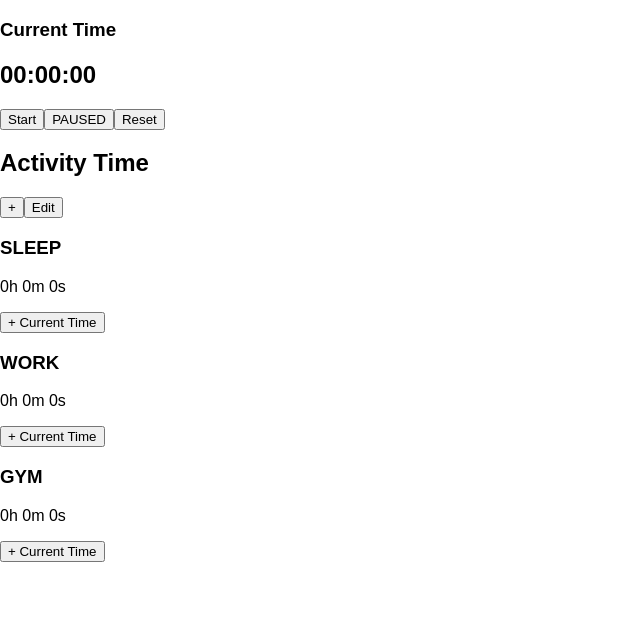
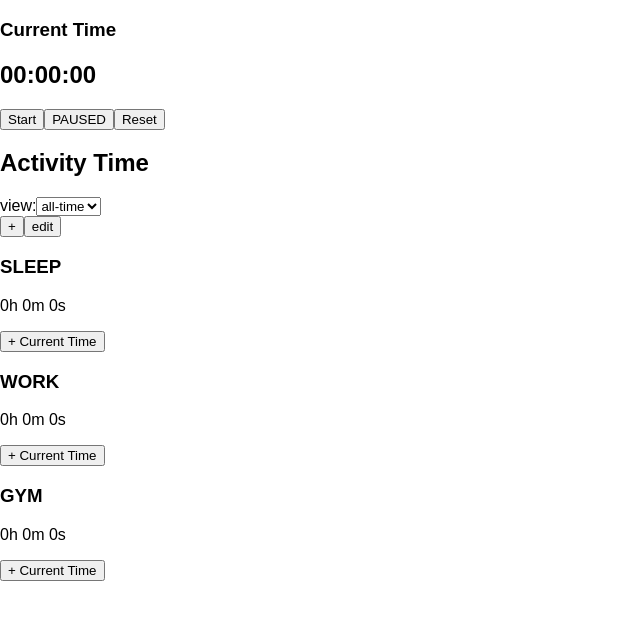
Before and after one commit to Mxke-N/react-day-tracker, a React (Vite) app: page / in a window 1280 px wide. Shown: the top 620 px of the page, without its empty margins (0-640 px from the left). Built offline with nearby package versions, Linux system fonts and the light colour scheme.

Commit message:
add feature to reset activity time

```diff
--- a/src/components/ActivityListItem.jsx
+++ b/src/components/ActivityListItem.jsx
@@ -2,7 +2,7 @@ import React, { useState, useEffect } from "react";
 import { useActivity } from "../contexts/ActivityContext.jsx";
 
 function ActivityListItem({ activity }) {
-  const { option, updateActivityName, addTimeToActivity, deleteActivity } = useActivity();
+  const { option, updateActivityName, addTimeToActivity, deleteActivity, resetActivityTime } = useActivity();
   const [activityName, setActivityName] = useState(activity.name);
 
   useEffect(() => {
@@ -40,6 +40,10 @@ function ActivityListItem({ activity }) {
     deleteActivity(activity.id);
   }
 
+  function onResetActivityTimeClick() {
+    resetActivityTime(activity.id);
+  }
+
   return (
     <div className="activity-list-item">
     {option === "edit" ? (
@@ -53,7 +57,7 @@ function ActivityListItem({ activity }) {
         />
         <p>{formatTime()}</p>
         <div className="edit-activity-buttons">
-          <button>Reset Activity Time</button>
+          <button onClick={onResetActivityTimeClick}>Reset Activity Time</button>
           <button onClick={onDeleteActivityClick}>Delete Activity</button>
         </div>
       </>
--- a/src/components/ActivityOptions.jsx
+++ b/src/components/ActivityOptions.jsx
@@ -6,19 +6,22 @@ function ActivityOptions() {
   const { option, setOption } = useActivity();
 
   return (
-    <div className="activity-options">
-      {/* <div className="activity-filter">
-        <input type="text" placeholder="Filter activities" />
-        <button>Clear</button>
-      </div> */}
+    <div className="activity-options-container">
+      <div className="activity-view-selection">
+        <label htmlFor="views">view:</label>
+        <select name="views" id="views">
+          <option value="alltime">all-time</option>
+          <option value="daily">daily</option>
+        </select>
+      </div>
       <div className="activity-options-buttons">
         {option === null ? (
           <>
             <button onClick={() => setOption("add")}>+</button>
-            <button onClick={() => setOption("edit")}>Edit</button>
+            <button onClick={() => setOption("edit")}>edit</button>
           </>
         ) : (
-          <button onClick={() => setOption(null)}>Cancel</button>
+          <button onClick={() => setOption(null)}>cancel</button>
         )}
       </div>
       <ActivityOptionsSubheader
--- a/src/contexts/ActivityContext.jsx
+++ b/src/contexts/ActivityContext.jsx
@@ -69,6 +69,21 @@ export function ActivityProvider({ children, stopwatchTime, broadcastTimeAddedEv
     setActivities((prevActivities) => prevActivities.filter((activity) => activity.id !== id));
   }
 
+  function resetActivityTime(id) {
+    setActivities((prevActivities) =>
+      prevActivities.map((activity) =>
+        activity.id === id ? (
+          {
+            ...activity,
+            totalTime: 0
+          }
+        ) : (
+          activity
+        )
+      )
+    );
+  }
+
   return (
     <ActivityContext.Provider value={{
       stopwatchTime,
@@ -80,6 +95,7 @@ export function ActivityProvider({ children, stopwatchTime, broadcastTimeAddedEv
       setOption,
       updateActivityName,
       deleteActivity,
+      resetActivityTime,
     }}>
       {children}
     </ActivityContext.Provider>
```
